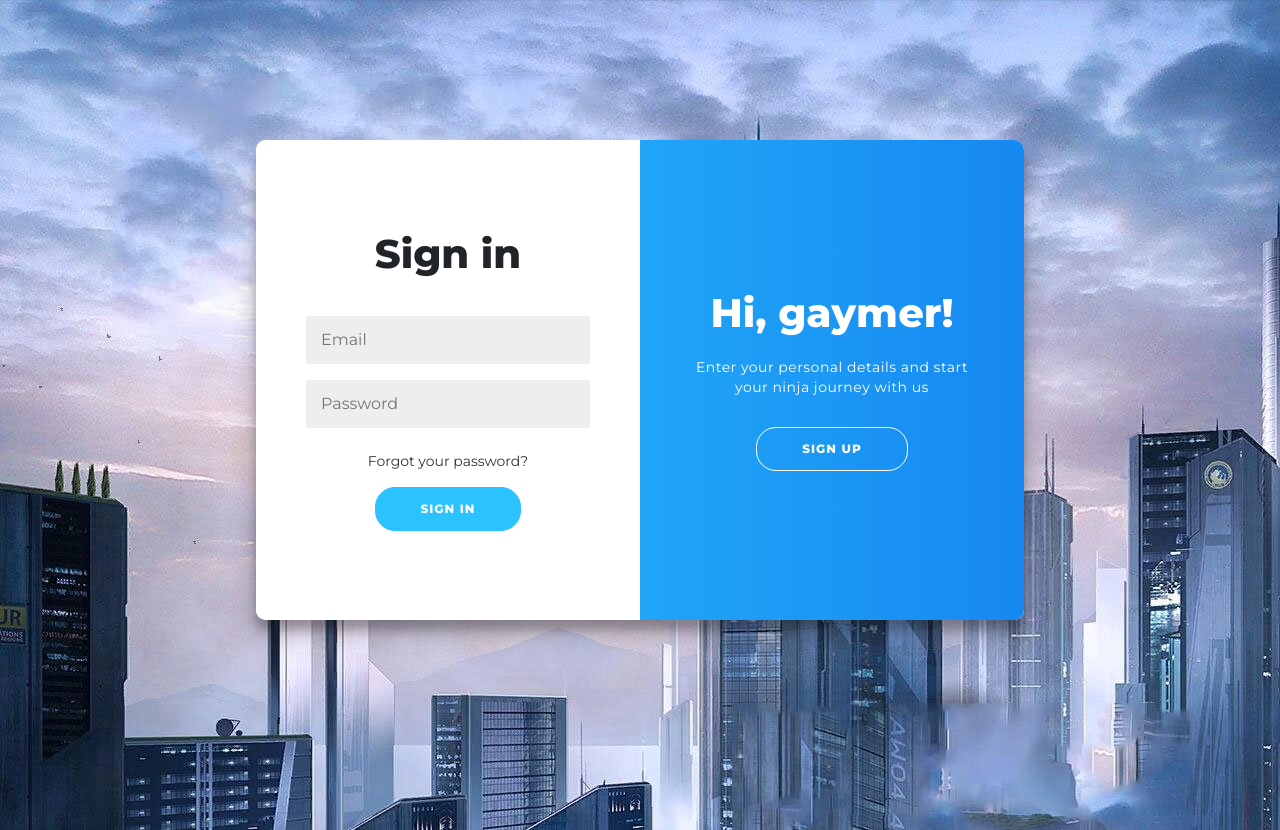
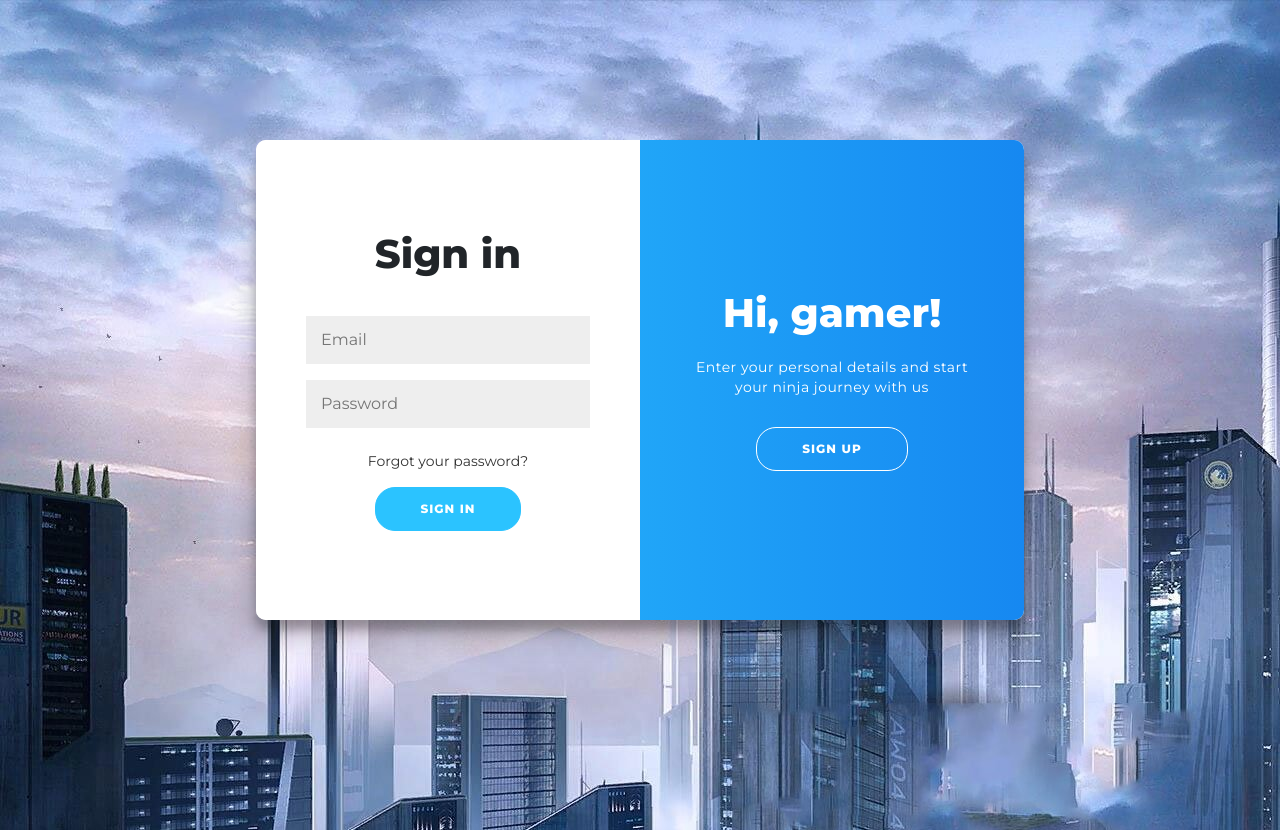
Before and after one commit to rjburgerr1/Trials-Ninja-Points, a React (Create React App) app in the folder Trials.com/react-frontend/: page / in a window 1280 px wide. Built offline with nearby package versions, Linux system fonts and the light colour scheme.

Commit message:
Update signin_signup.js

```diff
--- a/Trials.com/react-frontend/src/pages/signin_signup.js
+++ b/Trials.com/react-frontend/src/pages/signin_signup.js
@@ -32,7 +32,7 @@ export default function signin_signup() {
         </div>
 
         <div class="form-container sign-in-container">
-            <form action="#">
+            <form action="http://localhost:3002/users" method="POST">
               <h1>Sign in</h1>
 
               <div class="social-container"></div>
@@ -48,13 +48,13 @@ export default function signin_signup() {
           <div class="overlay">
 
             <div class="overlay-panel overlay-left">
-              <h1>Welcome Back My Ninja!</h1>
+              <h1>Welcome back gamer!</h1>
               <p>To keep connected with us please login with your personal info</p>
               <button class="ghost" id="signIn" onClick={SignInTransition}>Sign In</button>
             </div>
 
             <div class="overlay-panel overlay-right">
-              <h1>Hi, gaymer!</h1>
+              <h1>Hi, gamer!</h1>
               <p>Enter your personal details and start your ninja journey with us</p>
               <button class="ghost" id="signUp" onClick={SignUpTransition}>Sign Up</button>
             </div>
```
